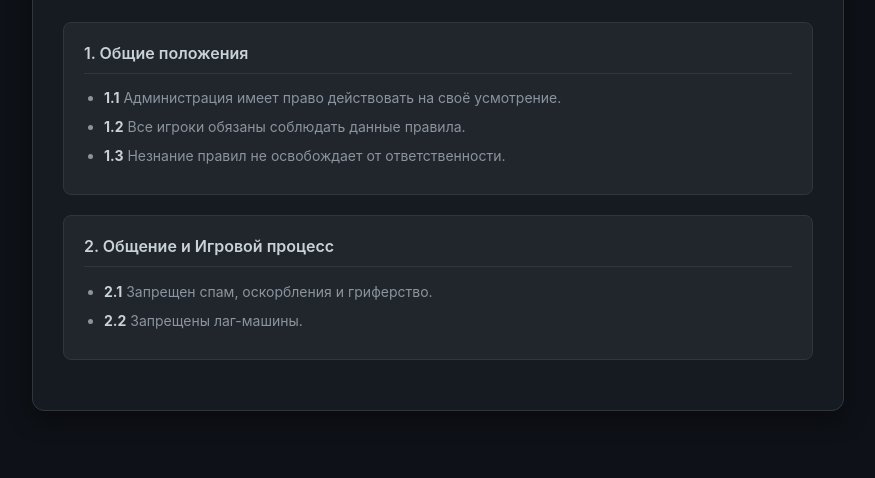
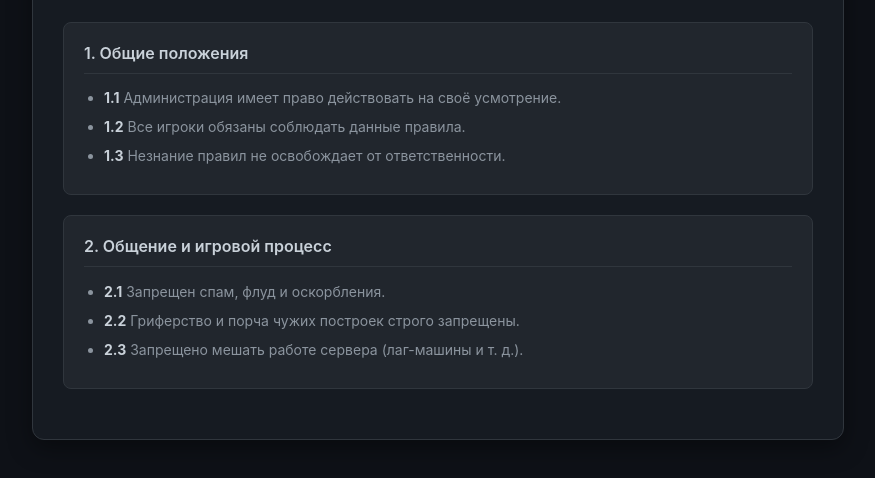
Before and after one commit to Spyduckk/valhallasmp, a website: page public/rules.html in a window 1280 px wide. Shown: the part 204-682 px from the top of the page, without its empty margins (202-1077 px from the left). Drawn offline with Linux system fonts and the light colour scheme.

Commit message:
rules.html

```diff
--- a/public/rules.html
+++ b/public/rules.html
@@ -38,11 +38,13 @@
             <li><b>1.3</b> Незнание правил не освобождает от ответственности.</li>
         </ul>
     </div>
+
     <div class="rules">
-        <h2>2. Общение и Игровой процесс</h2>
+        <h2>2. Общение и игровой процесс</h2>
         <ul>
-            <li><b>2.1</b> Запрещен спам, оскорбления и гриферство.</li>
-            <li><b>2.2</b> Запрещены лаг-машины.</li>
+            <li><b>2.1</b> Запрещен спам, флуд и оскорбления.</li>
+            <li><b>2.2</b> Гриферство и порча чужих построек строго запрещены.</li>
+            <li><b>2.3</b> Запрещено мешать работе сервера (лаг-машины и т. д.).</li>
         </ul>
     </div>
 </div>
```
